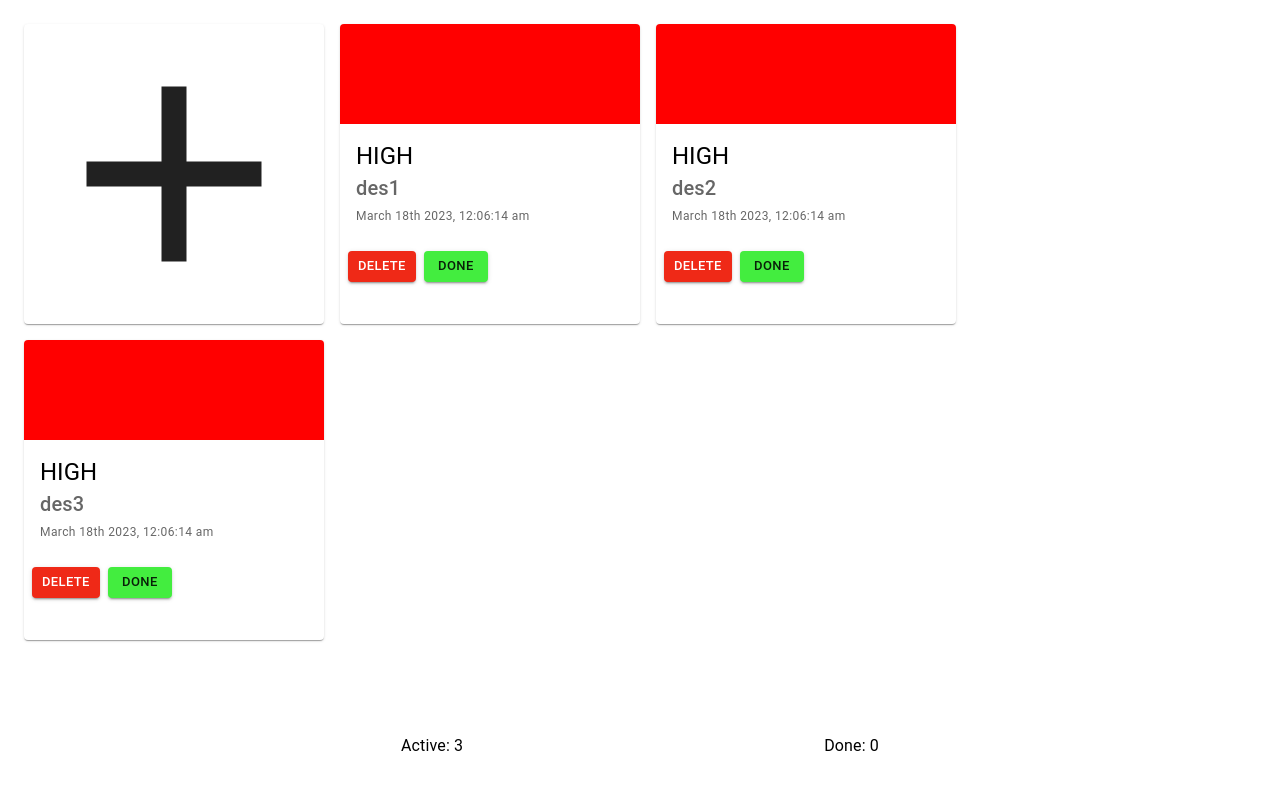
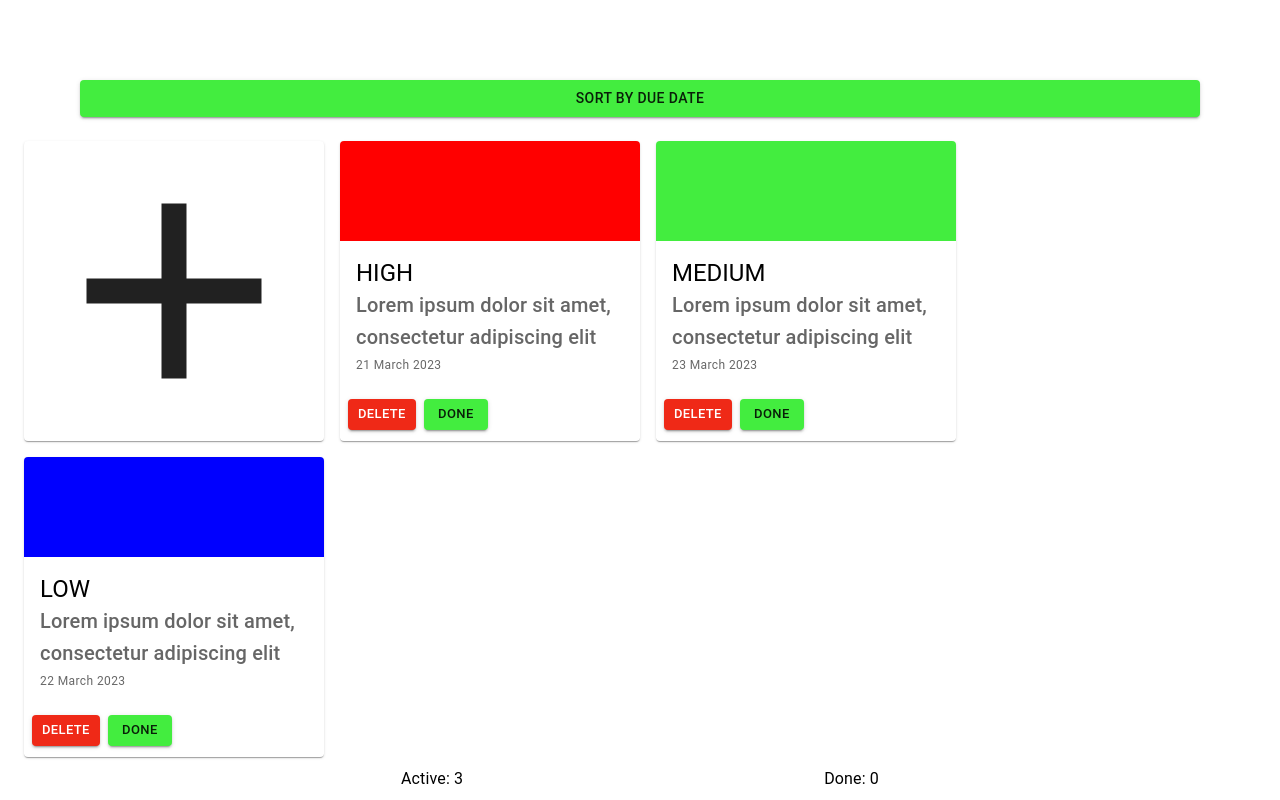
Before and after one commit to AnaRu80/my-pendings, a React (Create React App) app: page / in a window 1280 px wide. Built offline with nearby package versions, Linux system fonts and the light colour scheme.

Commit message:
complete date picker

```diff
--- a/package.json
+++ b/package.json
@@ -21,6 +21,7 @@
     "moment": "^2.29.4",
     "react": "^18.2.0",
     "react-beautiful-dnd": "^13.1.1",
+    "react-datepicker": "^4.10.0",
     "react-dom": "^18.2.0",
     "react-hook-form": "^7.43.6",
     "react-redux": "^8.0.5",
@@ -54,6 +55,7 @@
   },
   "devDependencies": {
     "@types/react-beautiful-dnd": "^13.1.3",
+    "@types/react-datepicker": "^4.10.0",
     "prettier": "^2.8.4"
   }
 }
--- a/src/components/organisms/card/Card.styles.ts
+++ b/src/components/organisms/card/Card.styles.ts
@@ -1,6 +1,6 @@
 import { SxProps } from '@mui/material';
 
-const CardStyles: SxProps = {
+const CardStyles = {
 	maxWidth: 300,
 	minWidth: 300,
 	height: 300,
--- a/src/components/organisms/card/Card.tsx
+++ b/src/components/organisms/card/Card.tsx
@@ -6,6 +6,7 @@ import { CardProps } from './Card.props';
 import CardStyles from './Card.styles';
 import { useDispatch } from 'react-redux';
 import { pendingActions } from '../../../store/pending-slice';
+import moment from 'moment';
 
 export function Card(props: CardProps) {
 	const { id, description, priority = 'high', time } = props;
@@ -23,16 +24,24 @@ export function Card(props: CardProps) {
 				id: id,
 			})
 		);
+
+	let tomorrow = moment().add(1, 'days').format('D MMMM YYYY');
+
+	const cardStyle =
+		time <= tomorrow
+			? { backgroundColor: '#FFD6D6' }
+			: { backgroundColor: '#FFFFFF' };
+
 	return (
 		<Box sx={{ margin: 1 }}>
-			<CardMui sx={CardStyles}>
+			<CardMui sx={[CardStyles, cardStyle]}>
 				<Box className={priority} />
-				<CardContent>
+				<CardContent sx={cardStyle}>
 					<Text gutterBottom variant="h5" text={priority.toLocaleUpperCase()} />
 					<Text variant="h6" color="text.secondary" text={description} />
 					<Text variant="caption" color="text.secondary" text={time} />
 				</CardContent>
-				<CardActions>
+				<CardActions sx={cardStyle}>
 					<Button
 						size="small"
 						text="Delete"
--- a/src/components/organisms/modal-add-pending/AddPendingModal.hook.ts
+++ b/src/components/organisms/modal-add-pending/AddPendingModal.hook.ts
@@ -4,6 +4,7 @@ import { SubmitHandler, useForm } from 'react-hook-form';
 import { pendingActions } from '../../../store/pending-slice';
 import { RootState } from '../../../store';
 import { IFormInput } from './AddPendingModal.props';
+import moment from 'moment';
 
 export const useAddPendingModal = (onClose: any) => {
 	const {
@@ -16,6 +17,7 @@ export const useAddPendingModal = (onClose: any) => {
 			description: '',
 			priority: '',
 			status: '',
+			datePicker: new Date(),
 		},
 	});
 
@@ -30,6 +32,7 @@ export const useAddPendingModal = (onClose: any) => {
 				priority: data.priority,
 				description: data.description,
 				status: data.status,
+				time: moment(data.datePicker).format('D MMMM YYYY'),
 			})
 		);
 		reset();
--- a/src/components/organisms/modal-add-pending/AddPendingModal.props.ts
+++ b/src/components/organisms/modal-add-pending/AddPendingModal.props.ts
@@ -23,6 +23,7 @@ export interface IFormInput {
 	description: string;
 	priority: {} | { label: PRIORITY; value: string };
 	status: {} | { label: STATUS; value: string };
+	datePicker: Date | null;
 }
 export interface propsModal {
 	isModalOpen: boolean;
--- a/src/components/organisms/modal-add-pending/AddPendingModal.tsx
+++ b/src/components/organisms/modal-add-pending/AddPendingModal.tsx
@@ -1,19 +1,14 @@
 import React, { useState } from 'react';
-import { TypedUseSelectorHook, useSelector } from 'react-redux';
-import { useDispatch } from 'react-redux';
-
 import { Input, SelectInput, Text } from '../../atoms';
 import { Modal } from '../../molecules';
-import { Controller, SubmitHandler, useForm } from 'react-hook-form';
-import { pendingActions } from '../../../store/pending-slice';
-import { RootState } from '../../../store';
-import {
-	status,
-	priorities,
-	propsModal,
-	IFormInput,
-} from './AddPendingModal.props';
+import { Controller } from 'react-hook-form';
+
+import { status, priorities, propsModal } from './AddPendingModal.props';
 import { useAddPendingModal } from './AddPendingModal.hook';
+import DatePicker from 'react-datepicker';
+import 'react-datepicker/dist/react-datepicker.css';
+import './styles.css';
+import moment from 'moment';
 
 export function AddPendingModal(props: propsModal) {
 	const { isModalOpen, onClose } = props;
@@ -85,6 +80,20 @@ export function AddPendingModal(props: propsModal) {
 					</>
 				)}
 			/>
+			<Controller
+				name={'datePicker'}
+				control={control}
+				rules={{ required: true }}
+				render={({ field }) => (
+					<DatePicker
+						placeholderText="Select date"
+						onChange={date => field.onChange(date)}
+						selected={field.value}
+						minDate={moment().toDate()}
+						showDisabledMonthNavigation
+					/>
+				)}
+			/>
 		</Modal>
 	);
 }
--- /dev/null
+++ b/src/components/organisms/modal-add-pending/styles.css
@@ -0,0 +1,14 @@
+.react-datepicker-wrapper,
+.react-datepicker__input-container,
+.react-datepicker__input-container input {
+	display: block;
+	width: 96%;
+	/* height: 40px; */
+	margin-right: 14px;
+}
+
+input[type='text' i] {
+	padding-left: 14px;
+	padding-top: 16.5px;
+	padding-bottom: 16.5px;
+}
--- a/src/components/organisms/sortable-item/SortableItem.tsx
+++ b/src/components/organisms/sortable-item/SortableItem.tsx
@@ -1,6 +1,5 @@
 import { useSortable } from '@dnd-kit/sortable';
 import { CSS } from '@dnd-kit/utilities';
-import moment from 'moment';
 import { Card } from '..';
 import { PendingListProps } from '../../../store/pending-slice';
 
@@ -22,7 +21,7 @@ export function SortableItem(props: PendingListProps) {
 				description={description}
 				priority={priority}
 				status={status}
-				time={moment().format('MMMM Do YYYY, h:mm:ss a')}
+				time={time}
 			/>{' '}
 		</div>
 	);
--- a/src/pages/HomePage.styles.ts
+++ b/src/pages/HomePage.styles.ts
@@ -5,6 +5,9 @@ const HomePageStyles: SxProps = {
 	height: '90vh',
 	display: 'flex',
 	flexDirection: 'column',
+	'.margin-button': {
+		margin: 5,
+	},
 };
 
 export default HomePageStyles;
--- a/src/pages/HomePage.tsx
+++ b/src/pages/HomePage.tsx
@@ -1,5 +1,5 @@
 import React, { useState, useMemo } from 'react';
-import { Text } from '../components/atoms';
+import { Button, Text } from '../components/atoms';
 import { TypedUseSelectorHook, useSelector } from 'react-redux';
 import type { RootState } from '../store';
 
@@ -52,8 +52,26 @@ export default function HomePage() {
 		}
 	}
 
+	function handleSortDueDate() {
+		const pendingsSort = pendings
+			.slice()
+			.sort((pending1: any, pending2: any) => {
+				return pending1.time > pending2.time
+					? 1
+					: pending1.time < pending2.time
+					? -1
+					: 0;
+			});
+		setPendings(pendingsSort);
+	}
+
 	return (
 		<Box sx={HomePageStyles}>
+			<Button
+				text="Sort by Due Date"
+				onClick={handleSortDueDate}
+				className="margin-button"
+			/>
 			<DndContext
 				sensors={sensors}
 				collisionDetection={closestCenter}
--- a/src/store/pending-slice.ts
+++ b/src/store/pending-slice.ts
@@ -11,24 +11,24 @@ const initialState: PendingsInterface = {
 	pendingsList: [
 		{
 			id: '0',
-			description: 'des1',
+			description: 'Lorem ipsum dolor sit amet, consectetur adipiscing elit',
 			status: 'active',
 			priority: 'high',
-			time: 'time',
+			time: '21 March 2023',
 		},
 		{
 			id: '1',
-			description: 'des2',
+			description: 'Lorem ipsum dolor sit amet, consectetur adipiscing elit',
 			status: 'active',
-			priority: 'high',
-			time: 'time',
+			priority: 'medium',
+			time: '23 March 2023',
 		},
 		{
 			id: '2',
-			description: 'des3',
+			description: 'Lorem ipsum dolor sit amet, consectetur adipiscing elit',
 			status: 'active',
-			priority: 'high',
-			time: 'time',
+			priority: 'low',
+			time: '22 March 2023',
 		},
 	],
 	totalDone: 0,
@@ -54,7 +54,7 @@ const pendingsSlice = createSlice({
 					priority: newPendings.priority,
 					description: newPendings.description,
 					status: newPendings.status,
-					time: 'time',
+					time: newPendings.time,
 				});
 			}
 			if (existingPending && status === 'done') {
```
Also changed, not shown: 1 other file (tests, documents, lock files or other folders).
